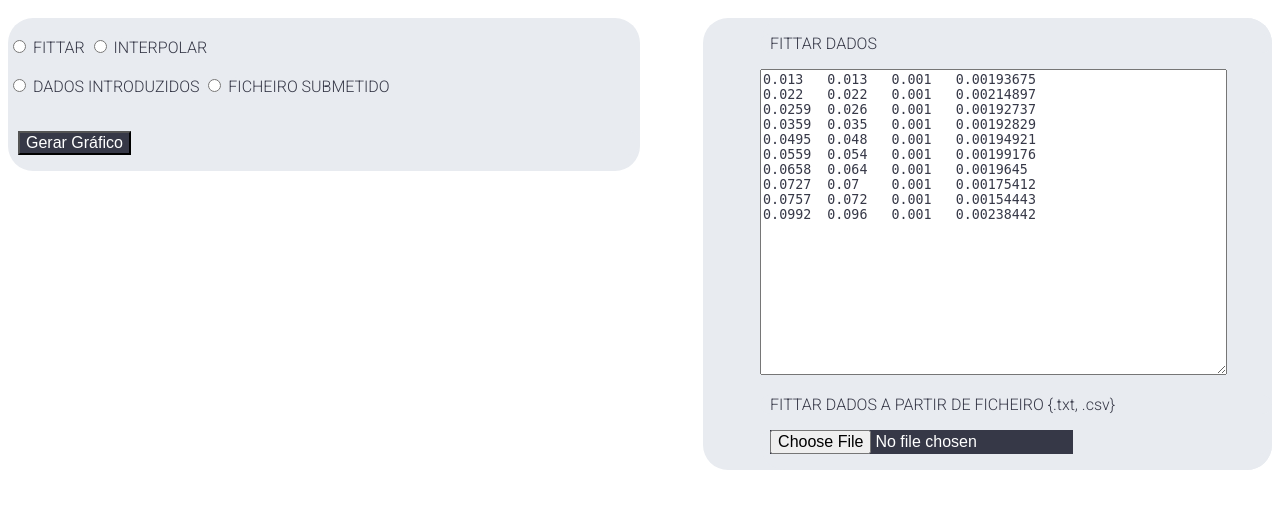
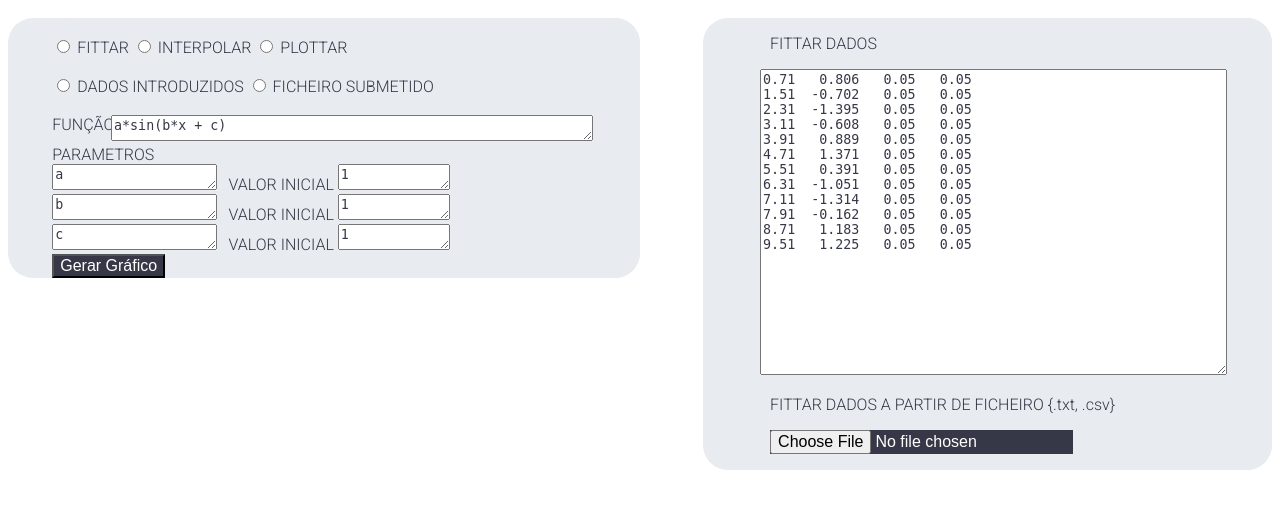
Before and after one commit to MiguelLameiras/Fitter, a Flask app: page / in a window 1280 px wide. Shown: the part 47-556 px from the top of the page. Run offline with Flask 2, Linux system fonts and the light colour scheme.

Commit message:
Função como input, parametros livre

```diff
--- a/website/main.py
+++ b/website/main.py
@@ -13,6 +13,7 @@ from scipy.interpolate import CubicSpline
 import numpy as np
 from scipy.optimize import curve_fit
 from lmfit.models import ExpressionModel
+from lmfit import Parameters,model
 
 UPLOAD_FOLDER = '/static'
 ALLOWED_EXTENSIONS = {'txt', 'csv'}
@@ -45,17 +46,18 @@ def read(file_path):
 
   return leitura
 
-def Fit_to_Function(x,y):
+def Fit_to_Function(expression,x,y,parameters):
     #Fazer plot do ficheiro
     img = io.BytesIO()
-
-    function = ExpressionModel("a*x+b")
-    result = function.fit(y, x=x, a=0, b=0)
-
-    #parametros,seila = curve_fit(func, x, y)
-    #x_continuo = np.linspace(min(x),max(x),1000)
-    #plt.plot(x,y,'o',x_continuo, func(x_continuo,*parametros), '-',)
-    plt.plot(x,y,'o',x, result.best_fit, 'r-')
+    #Calcular o fit da função
+    function = ExpressionModel(expression)
+    params = parameters
+    result = function.fit(y, params, x=x)
+    #Criar uma função continua com o fit
+    x_continuo = np.linspace(min(x),max(x),1000)
+    new_prediction = result.eval(x=x_continuo)
+    #Plot do fit
+    plt.plot(x,y,'o',x_continuo,new_prediction, 'r')
     plt.legend(['Data', 'Fit'], loc='best')
     plt.savefig(img, format='png')
     img.seek(0)
@@ -80,8 +82,21 @@ def Interpolate(x,y):
 
     return plot_url
 
+def Scatter(x,y):
+    #Fazer plot do ficheiro
+    img = io.BytesIO()
+    plt.plot(x,y,'o')
+    plt.legend(['Data'], loc='best')
+    plt.savefig(img, format='png')
+    img.seek(0)
+    plt.clf()
+
+    plot_url = base64.b64encode(img.getvalue()).decode()
+
+    return plot_url
+
 def func(x,a,b):
-    return a+b*x
+    return a*np.sin(b*x)
 
 @app.route("/")
 def home():
@@ -128,12 +143,19 @@ def plot():
                     y.append(float(j))
 
     if request.form['FitorInterpolate'] == "Fit":
-        temp_graph, report = Fit_to_Function(x,y)
-        return render_template("plot.html", content = leitura, graph = temp_graph, size = len(x) ,num_cols = 4, fit_report = report, Custom = custom)
+        parameters = Parameters()
+        for i in range(1,4):
+            parameters.add(request.form[str("param" + str(i))], value = float(request.form[str("value" + str(i))]))
+        temp_graph, report = Fit_to_Function(request.form['function'],x,y,parameters)
+        return render_template("plot.html", content = leitura, graph = temp_graph, size = len(x) ,num_cols = 4, fit_report = report,function = request.form['function'], Custom = custom,Report = True)
 
     elif request.form['FitorInterpolate'] == "Interpolate":
         temp_graph = Interpolate(x,y)
         return render_template("plot.html", content = leitura, graph = temp_graph, num_pars = 0, Custom = custom)
 
+    elif request.form['FitorInterpolate'] == "Plot":
+        temp_graph = Scatter(x,y)
+        return render_template("plot.html", content = leitura, graph = temp_graph, num_pars = 0, Custom = custom)
+
 if __name__ == "__main__":
     app.run(debug = True)
--- a/website/templates/index.html
+++ b/website/templates/index.html
@@ -30,7 +30,7 @@
             <!-- right content in here -->
             <div style="width: 90%; float:right">
                 <p>FITTAR DADOS</p>
-                <textarea name="data" style="width: 90%;height: 300px;">0.013   0.013   0.001   0.00193675&#10;0.022   0.022   0.001   0.00214897&#10;0.0259  0.026   0.001   0.00192737&#10;0.0359  0.035   0.001   0.00192829&#10;0.0495  0.048   0.001   0.00194921&#10;0.0559  0.054   0.001   0.00199176&#10;0.0658  0.064   0.001   0.0019645&#10;0.0727  0.07    0.001   0.00175412&#10;0.0757  0.072   0.001   0.00154443&#10;0.0992  0.096   0.001   0.00238442</textarea>
+                <textarea name="data" style="width: 90%;height: 300px;">0.71   0.806   0.05   0.05&#10;1.51  -0.702   0.05   0.05&#10;2.31  -1.395   0.05   0.05&#10;3.11  -0.608   0.05   0.05&#10;3.91   0.889   0.05   0.05&#10;4.71   1.371   0.05   0.05&#10;5.51   0.391   0.05   0.05&#10;6.31  -1.051   0.05   0.05&#10;7.11  -1.314   0.05   0.05&#10;7.91  -0.162   0.05   0.05&#10;8.71   1.183   0.05   0.05&#10;9.51   1.225   0.05   0.05&#10;</textarea>
                 <p>FITTAR DADOS A PARTIR DE FICHEIRO {.txt, .csv}</p>
                 <p><input type="file" name="file"></p>
             </div>
@@ -38,16 +38,54 @@
 
         <div style="width: 50%; float:left">
             <!-- left content in here -->
+            <div style="width: 7%; float:left">
+            </div>
+            <div style="width: 93%; float:right">
                 <br>
                 <input type="radio" name="FitorInterpolate" value="Fit">
                 <label> FITTAR</label>
                 <input type="radio" name="FitorInterpolate" value="Interpolate">
-            <label> INTERPOLAR</label><br><br>
+                <label> INTERPOLAR</label>
+                <input type="radio" name="FitorInterpolate" value="Plot">
+                <label> PLOTTAR</label><br><br>
                 <input type="radio" name="FileorText" value="Input">
                 <label> DADOS INTRODUZIDOS</label>
                 <input type="radio" name="FileorText" value="File">
                 <label> FICHEIRO SUBMETIDO</label><br><br>
-            <p><input type="submit" value="Gerar Gráfico"></p>
+                <div style="width: 10%; float:left">
+                    <label>FUNÇÃO</label>
+                </div>
+                <div style="width: 90%; float:right">
+                    <textarea name="function" style="width: 90%;height: 20px;">a*sin(b*x + c)</textarea>
+                    <br>
+                </div>
+                <label>PARAMETROS</label><br>
+                <div style="width: 30%; float:left">
+                    <textarea name="param1" style="width: 90%;height: 20px;">a</textarea>
+                </div>
+                <div style="width: 60%; float:left">
+                    <label>VALOR INICIAL</label>
+                    <textarea name="value1" style="width: 30%;height: 20px;">1</textarea>
+                    <br>
+                </div>
+                <div style="width: 30%; float:left">
+                    <textarea name="param2" style="width: 90%;height: 20px;">b</textarea>
+                </div>
+                <div style="width: 60%; float:left">
+                    <label>VALOR INICIAL</label>
+                    <textarea name="value2" style="width: 30%;height: 20px;">1</textarea>
+                    <br>
+                </div>
+                <div style="width: 30%; float:left">
+                    <textarea name="param3" style="width: 90%;height: 20px;">c</textarea>
+                </div>
+                <div style="width: 60%; float:left">
+                    <label>VALOR INICIAL</label>
+                    <textarea name="value3" style="width: 30%;height: 20px;">1</textarea>
+                    <br>
+                </div>
+                <input type="submit" value="Gerar Gráfico">
+            </div>
         </div>
     </form>
 
--- a/website/templates/plot.html
+++ b/website/templates/plot.html
@@ -23,8 +23,10 @@
     </div>
 
     <div style="width: 55%; float:right" >
-        <p>FIT REPORT: </p>
-        <p style="margin : 0; padding-top:0;">{% for i in fit_report %}{% if "\n" in i%}<br>{% endif %}{% if " " in i%}&nbsp;{% endif %}{{i}}{% endfor %}</p>
+        {% if(Report == True) %}
+            <p>FIT REPORT: </p>
+            <p style="margin : 0; padding-top:0;">[[MODEL]]<br>&ensp;&ensp;&ensp;&ensp;Model = {{function}}<br>{% for i in fit_report[28:] %}{% if "\n" in i%}<br>{% endif %}{% if " " in i%}&nbsp;{% endif %}{{i}}{% endfor %}</p>
+        {% endif %}
         {% if(Custom == True)%}
             <p>Dados Inseridos</p>
             {% for i in range(0,size) %}
```
Also changed, not shown: website/templates/plot_custom.html (deleted, +0 -47 lines), website/templates/plot_excel.html (deleted, +0 -46 lines). Lines whose indentation alone changed are shown as unchanged.
